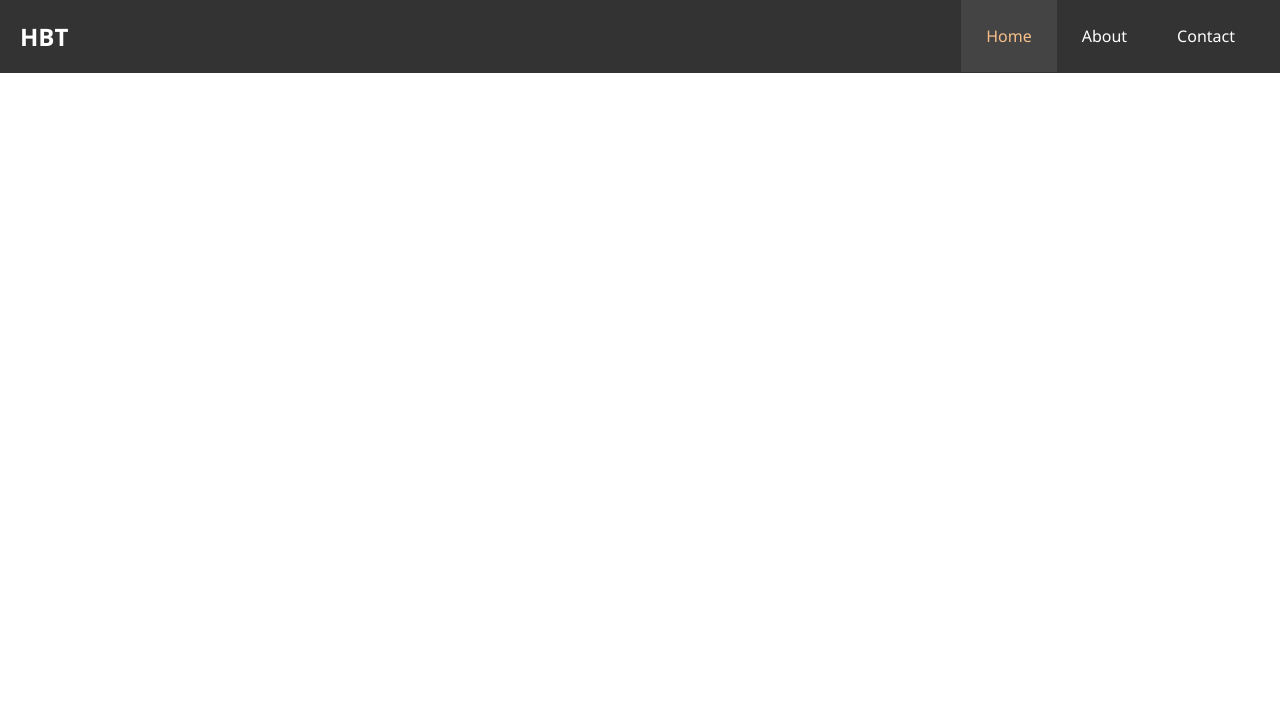
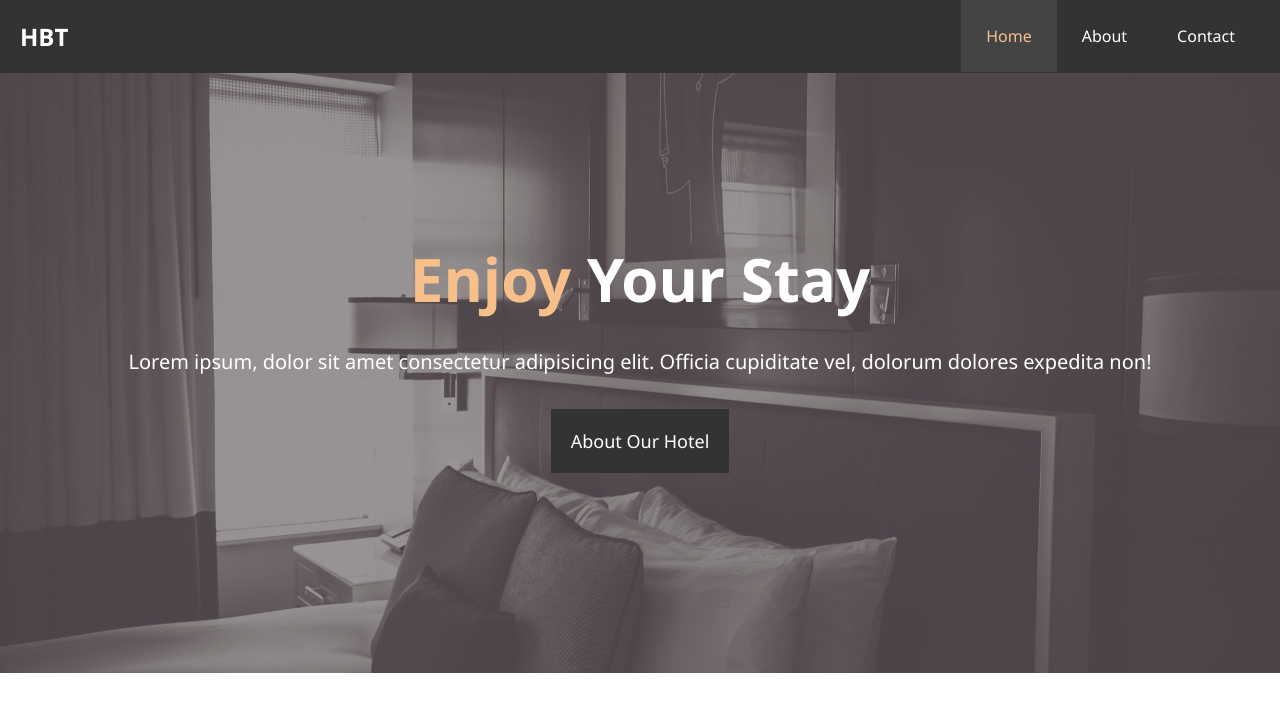
Before and after one commit to drosenbaum5/HBT_hotel, a plain HTML site: page index.html in a window 1280 px wide. Drawn offline with Linux system fonts and the light colour scheme.

Commit message:
Added showcase section and styling

```diff
--- a/css/style.css
+++ b/css/style.css
@@ -26,6 +26,31 @@ h1, h2, h3 {
     overflow: auto;
     padding: 0 20px;
 }
+
+.text-primary {
+    color: #f7c08a;
+}
+
+.lead {
+    font-size: 20px;
+}
+
+.btn {
+    display: inline-block;
+    font-size: 18px;
+    color: #fff;
+    background: #333;
+    padding:  20px;
+    border: none;
+    cursor: pointer;
+}
+
+.btn:hover {
+    background: #f7c08a;
+    color: #333;
+}
+
+
 p {
     margin: 10px 0;
 }
@@ -67,3 +92,26 @@ p {
     background: #444;
     color: #f7c08a;
 }
+
+/* Showcase */
+#showcase {
+    background: url('../img/showcase.jpg') no-repeat center center/cover;
+    height: 600px;
+}
+
+#showcase .showcase-content {
+    color: #fff;
+    text-align: center;
+    padding-top: 170px;
+}
+
+#showcase .showcase-content h1 {
+    font-size: 60px;
+    line-height: 1.2em;
+}
+
+
+#showcase .showcase-content p {
+    padding-bottom: 20px;
+    line-height: 1.7em;
+}
--- a/index.html
+++ b/index.html
@@ -24,6 +24,19 @@
           </ul>
         </div>
       </nav>
+
+      <div id="showcase">
+        <div class="container">
+          <div class="showcase-content">
+            <h1><span class="text-primary">Enjoy</span> Your Stay</h1>
+            <p class="lead">
+              Lorem ipsum, dolor sit amet consectetur adipisicing elit. Officia cupiditate vel,
+              dolorum dolores expedita non!
+            </p>
+            <a class= "btn" href="about.html">About Our Hotel</a>
+          </div>
+        </div>
+      </div>
     </header>
   </body>
 </html>
```
